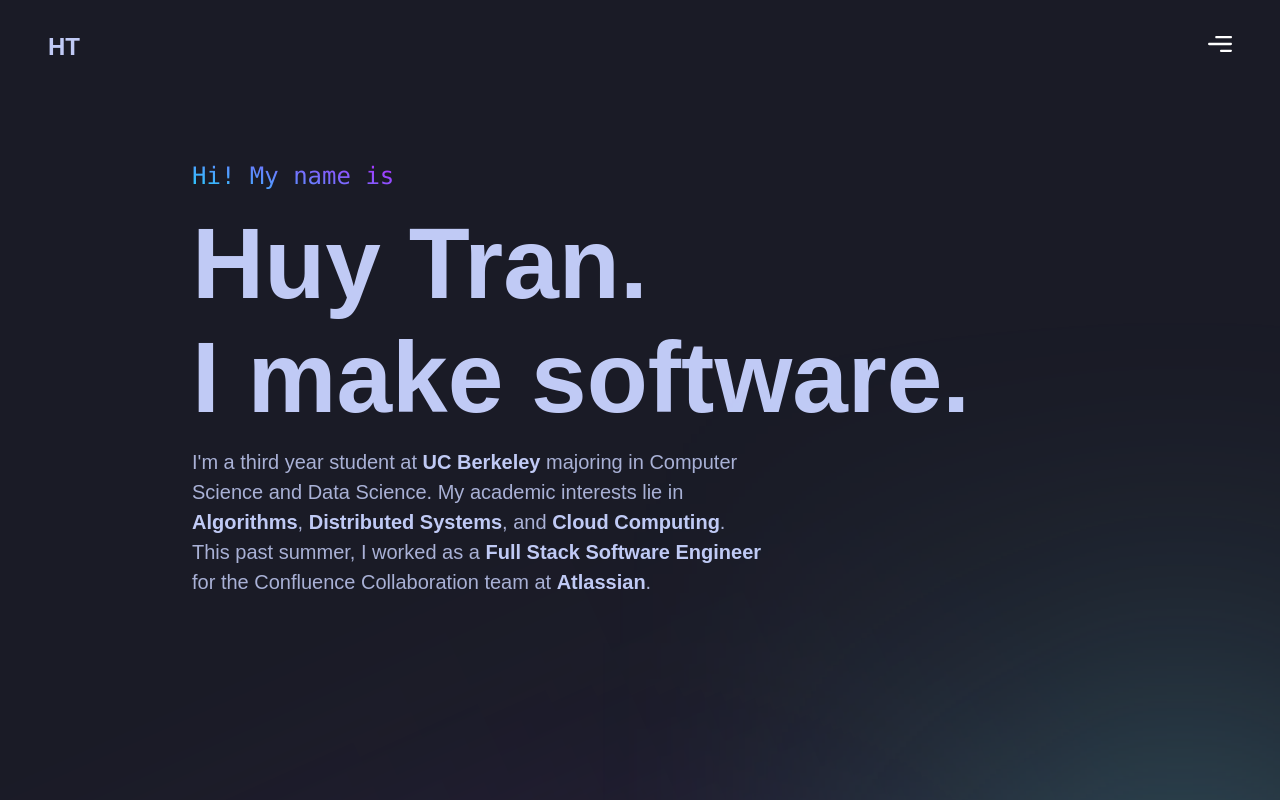
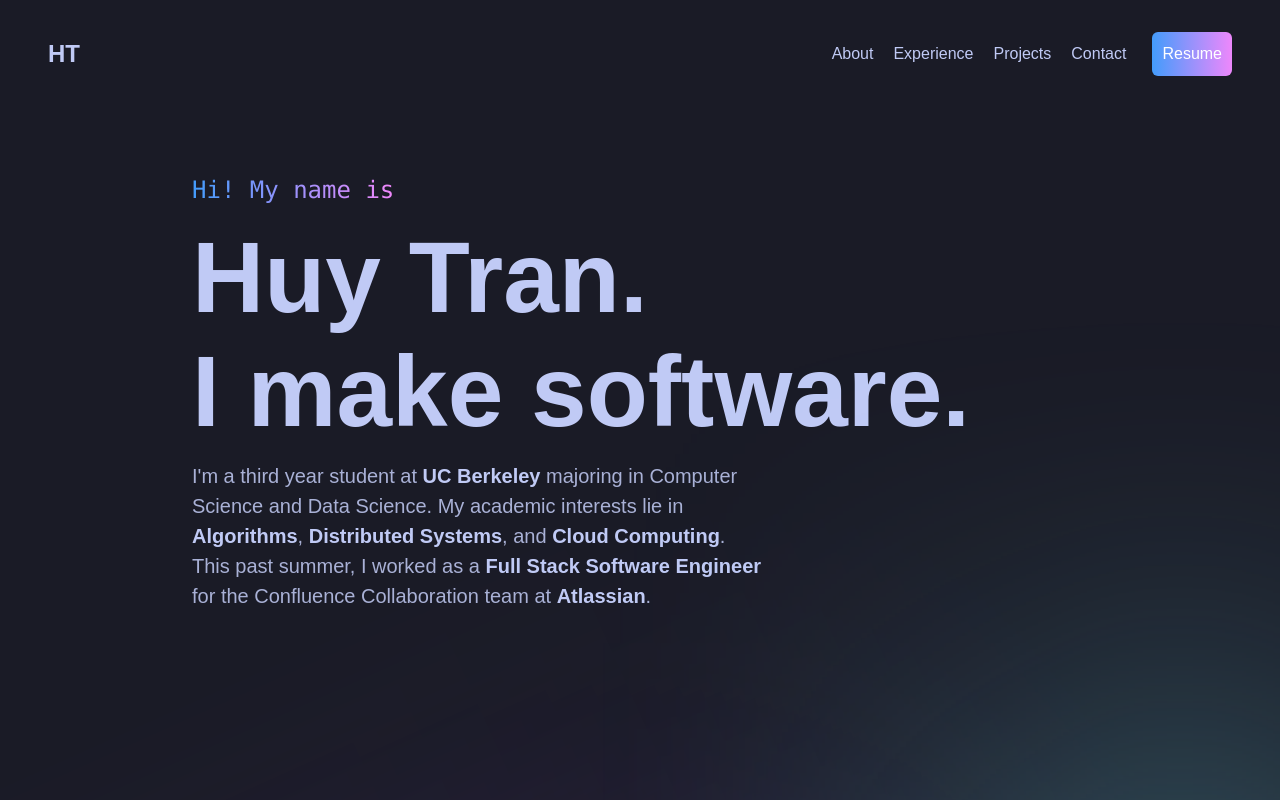
Before and after one commit to huytt621/personal-website, a Next.js app: page / in a window 1280 px wide. Shown: the top 800 px of the page. Built offline with nearby package versions, Linux system fonts and the light colour scheme; a web font is replaced by a local one.

Commit message:
Update navbar

```diff
--- a/components/Navbar.jsx
+++ b/components/Navbar.jsx
@@ -12,15 +12,34 @@ const Navbar = () => (
     whileInView='show'
     className={`${styles.xPaddings} py-8 relative`}
   >
-    <div className={`${styles.innerWidth} mx-auto flex justify-between gap-8`}>
+    <div
+      className={`${styles.innerWidth} mx-auto flex justify-between items-center gap-8`}
+    >
       <h2 className='font-extrabold text-[24px] leading-[30px] text-primary-white'>
         HT
       </h2>
       <img
         src='/menu.svg'
         alt='menu'
-        className='w-[24px] h-[24px] object-contain'
+        className='w-[24px] h-[24px] object-contain md:hidden block'
       />
+      <ul className='md:flex hidden font-light font-mono text-primary-white'>
+        <li className='p-2.5 transition duration-200 hover:text-secondary-white'>
+          <a href='#'>About</a>
+        </li>
+        <li className='p-2.5 transition duration-200 hover:text-secondary-white'>
+          <a href='#'>Experience</a>
+        </li>
+        <li className='p-2.5 transition duration-200 hover:text-secondary-white'>
+          <a href='#'>Projects</a>
+        </li>
+        <li className='p-2.5 transition duration-200 hover:text-secondary-white'>
+          <a href='#'>Contact</a>
+        </li>
+        <a href='#' className='p-2.5 ml-4 gradient-btn text-white'>
+          <li>Resume</li>
+        </a>
+      </ul>
     </div>
   </motion.nav>
 )
--- a/styles/globals.css
+++ b/styles/globals.css
@@ -11,9 +11,20 @@
 }
 
 .gradient-text {
-  background: linear-gradient(19deg, #21d4fd 0%, #b721ff 100%);
+  background: linear-gradient(to right, #439cfb 0%, #f187fb 100%);
   -webkit-background-clip: text;
   -webkit-text-fill-color: transparent;
+}
+
+.gradient-btn {
+  background-image: linear-gradient(to right, #439cfb 0%, #f187fb 51%, #439cfb);
+  background-size: 200% auto;
+  border-radius: 0.375rem;
+  transition: 0.5s;
+}
+
+.gradient-btn:hover {
+  background-position: right center;
 }
 
 .gradient-01 {
--- a/utils/motion.js
+++ b/utils/motion.js
@@ -17,7 +17,27 @@ export const navVariants = {
       delay: 1,
     },
   },
-};
+}
+
+export const sidebarVariants = {
+  open: (height = 1000) => ({
+    clipPath: `circle(${height * 2 + 200}px at 40px 40px)`,
+    transition: {
+      type: 'spring',
+      stiffness: 20,
+      restDelta: 2,
+    },
+  }),
+  closed: {
+    clipPath: 'circle(30px at 40px 40px)',
+    transition: {
+      delay: 0.5,
+      type: 'spring',
+      stiffness: 400,
+      damping: 40,
+    },
+  },
+}
 
 export const slideIn = (direction, type, delay, duration) => ({
   hidden: {
@@ -34,7 +54,7 @@ export const slideIn = (direction, type, delay, duration) => ({
       ease: 'easeOut',
     },
   },
-});
+})
 
 export const staggerContainer = (staggerChildren, delayChildren) => ({
   hidden: {},
@@ -44,7 +64,7 @@ export const staggerContainer = (staggerChildren, delayChildren) => ({
       delayChildren,
     },
   },
-});
+})
 
 export const textVariant = (delay) => ({
   hidden: {
@@ -60,7 +80,7 @@ export const textVariant = (delay) => ({
       delay,
     },
   },
-});
+})
 
 export const textContainer = {
   hidden: {
@@ -70,7 +90,7 @@ export const textContainer = {
     opacity: 1,
     transition: { staggerChildren: 0.1, delayChildren: i * 0.1 },
   }),
-};
+}
 
 export const textVariant2 = {
   hidden: {
@@ -85,7 +105,7 @@ export const textVariant2 = {
       ease: 'easeIn',
     },
   },
-};
+}
 
 export const fadeIn = (direction, type, delay, duration) => ({
   hidden: {
@@ -104,7 +124,7 @@ export const fadeIn = (direction, type, delay, duration) => ({
       ease: 'easeOut',
     },
   },
-});
+})
 
 export const planetVariants = (direction) => ({
   hidden: {
@@ -120,7 +140,7 @@ export const planetVariants = (direction) => ({
       delay: 0.5,
     },
   },
-});
+})
 
 export const zoomIn = (delay, duration) => ({
   hidden: {
@@ -137,7 +157,7 @@ export const zoomIn = (delay, duration) => ({
       ease: 'easeOut',
     },
   },
-});
+})
 
 export const footerVariants = {
   hidden: {
@@ -158,4 +178,4 @@ export const footerVariants = {
       delay: 0.5,
     },
   },
-};
+}
```
Also changed, not shown: sections/Hero.jsx (+1 -28 lines), public/menu.svg.
